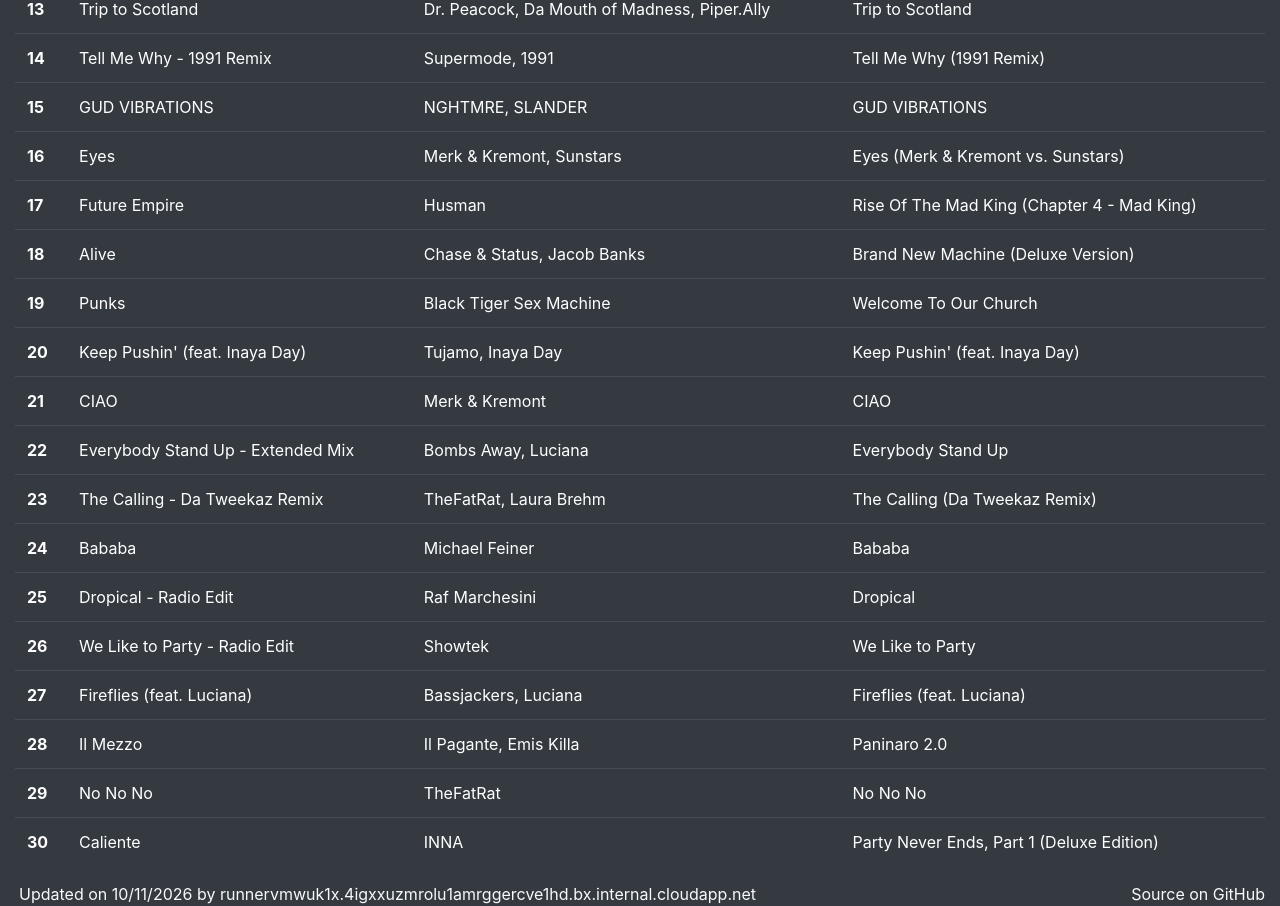
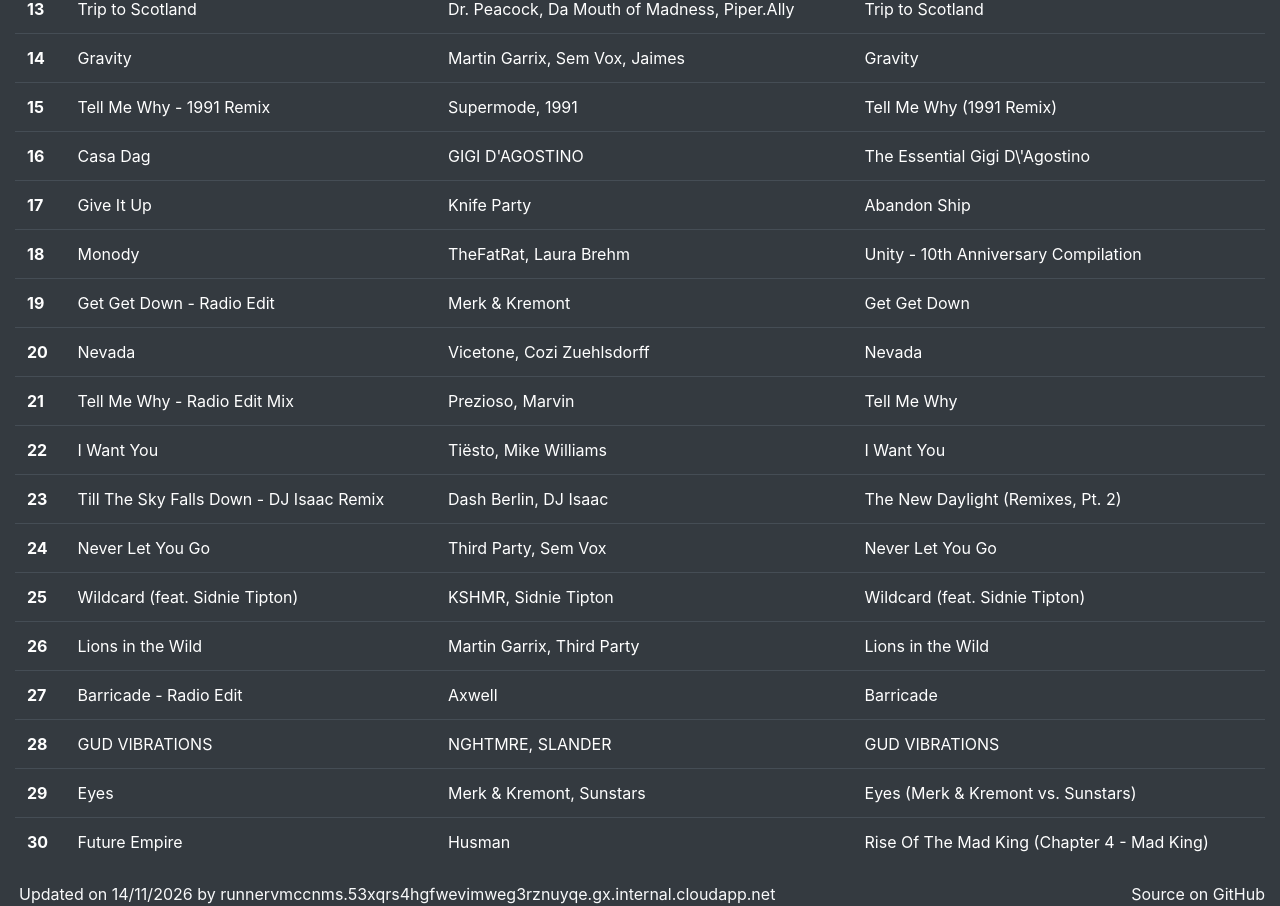
Before and after one commit to 0x07cc/spotify-exporter, a plain HTML site: page index.html in a window 1280 px wide. Shown: the part 710-1616 px from the top of the page. Drawn offline with nearby package versions, Linux system fonts and the light colour scheme.

Commit message:
Update Playlist

```diff
--- a/index.html
+++ b/index.html
@@ -32,15 +32,15 @@
             </tr>
             <tr>
               <th scope="row">2</th>
-              <td>Drop That Acid</td><td>S3RL, Kevin Energy</td><td>Drop That Acid</td>
+              <td>Orange Heart</td><td>Headhunterz, Sian Evans</td><td>Orange Heart</td>
             </tr>
             <tr>
               <th scope="row">3</th>
-              <td>Monophobia - Extended Mix</td><td>deadmau5, Rob Swire</td><td>mau5ville: Level 1</td>
+              <td>Heavy Is the Crown</td><td>Linkin Park</td><td>From Zero</td>
             </tr>
             <tr>
               <th scope="row">4</th>
-              <td>Gravity</td><td>Martin Garrix, Sem Vox, Jaimes</td><td>Gravity</td>
+              <td>Heaven is a Rave</td><td>S3RL, Jodie</td><td>Heaven is a Rave</td>
             </tr>
             <tr>
               <th scope="row">5</th>
@@ -48,15 +48,15 @@
             </tr>
             <tr>
               <th scope="row">6</th>
-              <td>Orange Heart</td><td>Headhunterz, Sian Evans</td><td>Orange Heart</td>
+              <td>Monophobia - Extended Mix</td><td>deadmau5, Rob Swire</td><td>mau5ville: Level 1</td>
             </tr>
             <tr>
               <th scope="row">7</th>
-              <td>Heaven is a Rave</td><td>S3RL, Jodie</td><td>Heaven is a Rave</td>
+              <td>Alive</td><td>Chase & Status, Jacob Banks</td><td>Brand New Machine (Deluxe Version)</td>
             </tr>
             <tr>
               <th scope="row">8</th>
-              <td>Heavy Is the Crown</td><td>Linkin Park</td><td>From Zero</td>
+              <td>Drop That Acid</td><td>S3RL, Kevin Energy</td><td>Drop That Acid</td>
             </tr>
             <tr>
               <th scope="row">9</th>
@@ -80,75 +80,75 @@
             </tr>
             <tr>
               <th scope="row">14</th>
+              <td>Gravity</td><td>Martin Garrix, Sem Vox, Jaimes</td><td>Gravity</td>
+            </tr>
+            <tr>
+              <th scope="row">15</th>
               <td>Tell Me Why - 1991 Remix</td><td>Supermode, 1991</td><td>Tell Me Why (1991 Remix)</td>
             </tr>
             <tr>
-              <th scope="row">15</th>
+              <th scope="row">16</th>
+              <td>Casa Dag</td><td>GIGI D'AGOSTINO</td><td>The Essential Gigi D\'Agostino</td>
+            </tr>
+            <tr>
+              <th scope="row">17</th>
+              <td>Give It Up</td><td>Knife Party</td><td>Abandon Ship</td>
+            </tr>
+            <tr>
+              <th scope="row">18</th>
+              <td>Monody</td><td>TheFatRat, Laura Brehm</td><td>Unity - 10th Anniversary Compilation</td>
+            </tr>
+            <tr>
+              <th scope="row">19</th>
+              <td>Get Get Down - Radio Edit</td><td>Merk & Kremont</td><td>Get Get Down</td>
+            </tr>
+            <tr>
+              <th scope="row">20</th>
+              <td>Nevada</td><td>Vicetone, Cozi Zuehlsdorff</td><td>Nevada</td>
+            </tr>
+            <tr>
+              <th scope="row">21</th>
+              <td>Tell Me Why - Radio Edit Mix</td><td>Prezioso, Marvin</td><td>Tell Me Why</td>
+            </tr>
+            <tr>
+              <th scope="row">22</th>
+              <td>I Want You</td><td>Tiësto, Mike Williams</td><td>I Want You</td>
+            </tr>
+            <tr>
+              <th scope="row">23</th>
+              <td>Till The Sky Falls Down - DJ Isaac Remix</td><td>Dash Berlin, DJ Isaac</td><td>The New Daylight (Remixes, Pt. 2)</td>
+            </tr>
+            <tr>
+              <th scope="row">24</th>
+              <td>Never Let You Go</td><td>Third Party, Sem Vox</td><td>Never Let You Go</td>
+            </tr>
+            <tr>
+              <th scope="row">25</th>
+              <td>Wildcard (feat. Sidnie Tipton)</td><td>KSHMR, Sidnie Tipton</td><td>Wildcard (feat. Sidnie Tipton)</td>
+            </tr>
+            <tr>
+              <th scope="row">26</th>
+              <td>Lions in the Wild</td><td>Martin Garrix, Third Party</td><td>Lions in the Wild</td>
+            </tr>
+            <tr>
+              <th scope="row">27</th>
+              <td>Barricade - Radio Edit</td><td>Axwell</td><td>Barricade</td>
+            </tr>
+            <tr>
+              <th scope="row">28</th>
               <td>GUD VIBRATIONS</td><td>NGHTMRE, SLANDER</td><td>GUD VIBRATIONS</td>
             </tr>
             <tr>
-              <th scope="row">16</th>
+              <th scope="row">29</th>
               <td>Eyes</td><td>Merk & Kremont, Sunstars</td><td>Eyes (Merk & Kremont vs. Sunstars)</td>
             </tr>
             <tr>
-              <th scope="row">17</th>
+              <th scope="row">30</th>
               <td>Future Empire</td><td>Husman</td><td>Rise Of The Mad King (Chapter 4 - Mad King)</td>
-            </tr>
-            <tr>
-              <th scope="row">18</th>
-              <td>Alive</td><td>Chase & Status, Jacob Banks</td><td>Brand New Machine (Deluxe Version)</td>
-            </tr>
-            <tr>
-              <th scope="row">19</th>
-              <td>Punks</td><td>Black Tiger Sex Machine</td><td>Welcome To Our Church</td>
-            </tr>
-            <tr>
-              <th scope="row">20</th>
-              <td>Keep Pushin' (feat. Inaya Day)</td><td>Tujamo, Inaya Day</td><td>Keep Pushin' (feat. Inaya Day)</td>
-            </tr>
-            <tr>
-              <th scope="row">21</th>
-              <td>CIAO</td><td>Merk & Kremont</td><td>CIAO</td>
-            </tr>
-            <tr>
-              <th scope="row">22</th>
-              <td>Everybody Stand Up - Extended Mix</td><td>Bombs Away, Luciana</td><td>Everybody Stand Up</td>
-            </tr>
-            <tr>
-              <th scope="row">23</th>
-              <td>The Calling - Da Tweekaz Remix</td><td>TheFatRat, Laura Brehm</td><td>The Calling (Da Tweekaz Remix)</td>
-            </tr>
-            <tr>
-              <th scope="row">24</th>
-              <td>Bababa</td><td>Michael Feiner</td><td>Bababa</td>
-            </tr>
-            <tr>
-              <th scope="row">25</th>
-              <td>Dropical - Radio Edit</td><td>Raf Marchesini</td><td>Dropical</td>
-            </tr>
-            <tr>
-              <th scope="row">26</th>
-              <td>We Like to Party - Radio Edit</td><td>Showtek</td><td>We Like to Party</td>
-            </tr>
-            <tr>
-              <th scope="row">27</th>
-              <td>Fireflies (feat. Luciana)</td><td>Bassjackers, Luciana</td><td>Fireflies (feat. Luciana)</td>
-            </tr>
-            <tr>
-              <th scope="row">28</th>
-              <td>Il Mezzo</td><td>Il Pagante, Emis Killa</td><td>Paninaro 2.0</td>
-            </tr>
-            <tr>
-              <th scope="row">29</th>
-              <td>No No No</td><td>TheFatRat</td><td>No No No</td>
-            </tr>
-            <tr>
-              <th scope="row">30</th>
-              <td>Caliente</td><td>INNA</td><td>Party Never Ends, Part 1 (Deluxe Edition)</td>
             </tr>
           </tbody>
         </table>
-        <footer class="text-light ml-1">Updated on 10/11/2026 by runnervmwuk1x.4igxxuzmrolu1amrggercve1hd.bx.internal.cloudapp.net <a class="text-light float-right" href="https://github.com/0x07cc/spotify-exporter">Source on GitHub</a></footer>
+        <footer class="text-light ml-1">Updated on 14/11/2026 by runnervmccnms.53xqrs4hgfwevimweg3rznuyqe.gx.internal.cloudapp.net <a class="text-light float-right" href="https://github.com/0x07cc/spotify-exporter">Source on GitHub</a></footer>
       </div>
     </body>
 </html>
```
